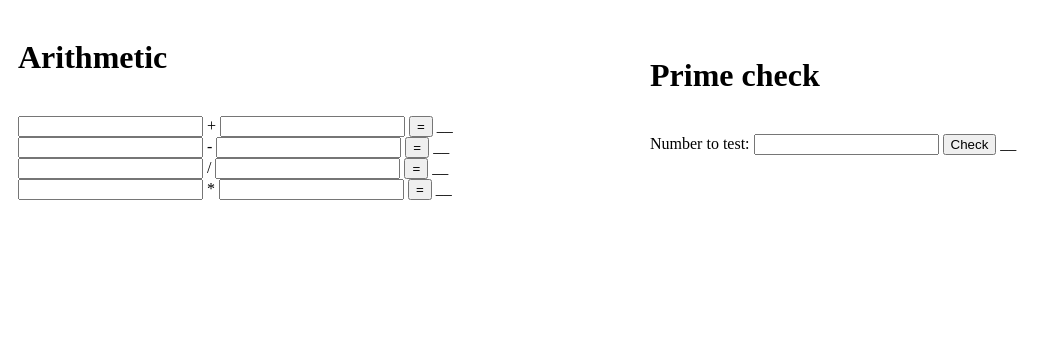
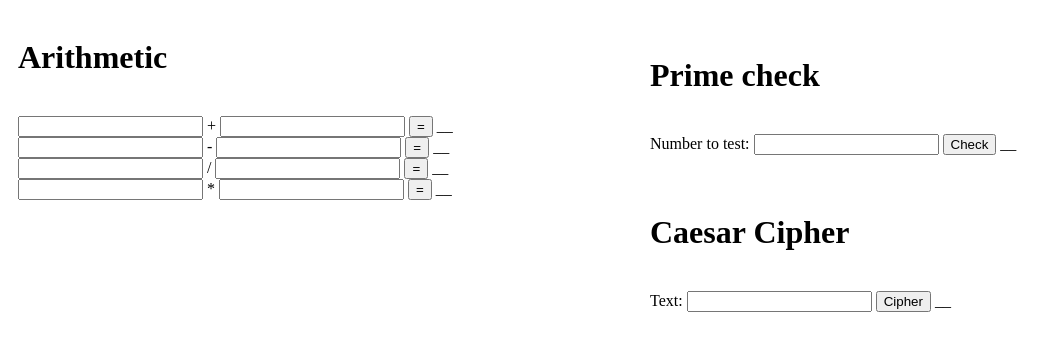
Before and after one commit to millemaliu/numbers-app, a plain HTML site: page index.html in a window 1280 px wide. Shown: the whole page, without its empty margins (0-1062 px from the left). Drawn offline with Linux system fonts and the light colour scheme.

Commit message:
Add files via upload

```diff
--- a/index.html
+++ b/index.html
@@ -45,6 +45,13 @@
             <br>
             <label id="prime"> Number to test: <input id="prime-in"> <button onclick="isPrime()">Check</button> <span id="prime-out">__</span>
         </div>
+
+        <div class = "column">
+            <br>
+            <h1>Caesar Cipher</h1>
+            <br>
+            <label> Text: <input id="text"> <button onclick="ceasarCipher()">Cipher</button> <span id="cipher-out">__</span>
+        </div>
     </div>
 
     <script src = "index.js"></script>
```
